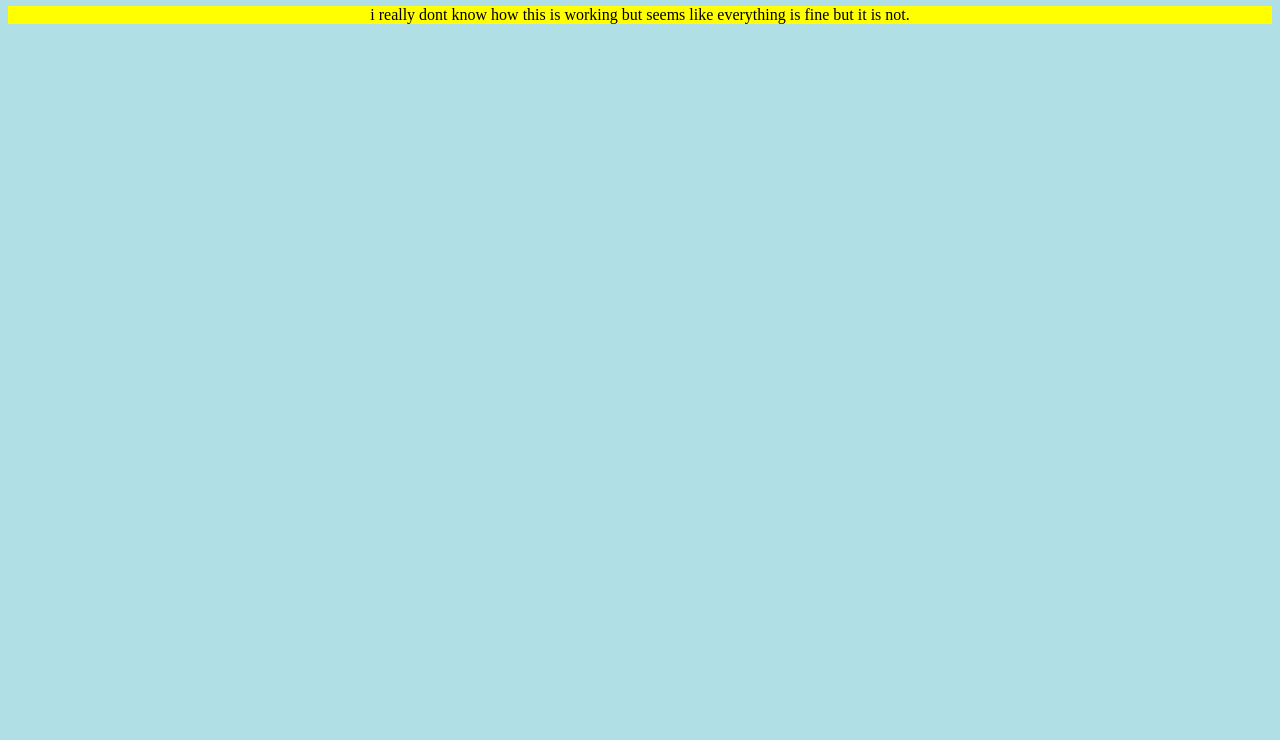
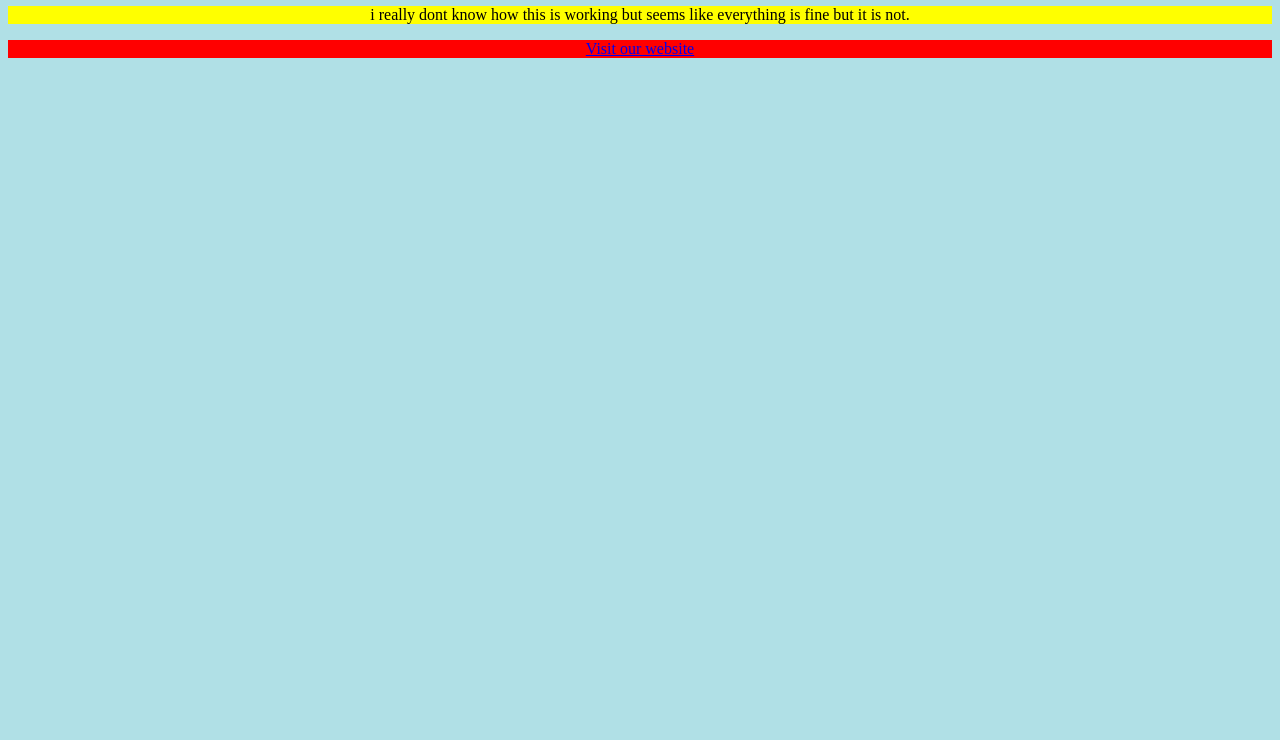
Before and after one commit to iamkey2urheart/dbapp, a plain HTML site: page index.html in a window 1280 px wide. Shown: the part 60-800 px from the top of the page. Drawn offline with Linux system fonts and the light colour scheme.

Commit message:
updated index.html

```diff
--- a/index.html
+++ b/index.html
@@ -5,7 +5,7 @@
 <h1> My first app </h1>
  <center> <p style="background-color:rgb(255,255,0)"> i really dont know how this is working but seems like everything is fine but it is not. </p></center>
 
-
+ <p style="background-color:red; color:blue; text-align:center;"><a href="www.dbcegoa.ac.in"> Visit our website </a></p>
 
 
 
```
